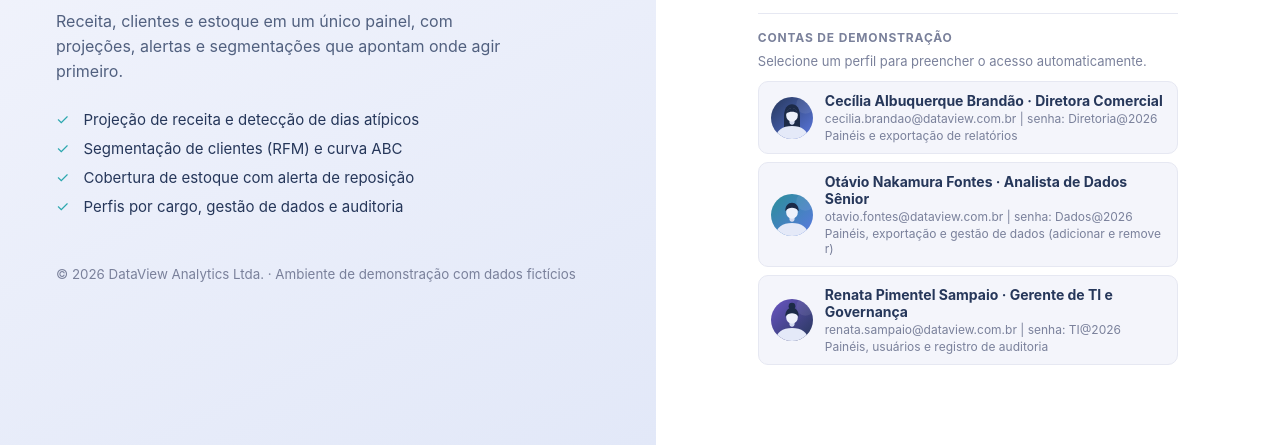
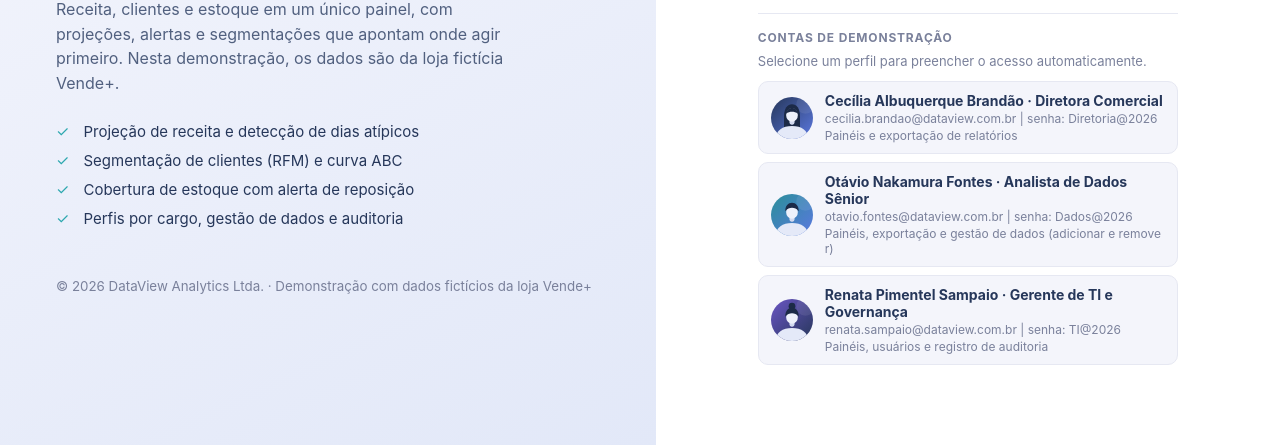
Before and after one commit to mafessy/Data-View, a plain HTML site: page index.html in a window 1280 px wide. Shown: the part 355-800 px from the top of the page. Drawn offline with Linux system fonts and the light colour scheme.

Commit message:
Update index.html

```diff
--- a/index.html
+++ b/index.html
@@ -11,7 +11,7 @@
   <title>
    DataView · Inteligência Comercial
   </title>
-  <meta content="DataView: painel de inteligência comercial com projeções, segmentação de clientes (RFM), curva ABC e alertas de estoque. Dados fictícios para demonstração." name="description"/>
+  <meta content="DataView: plataforma de inteligência comercial com projeções, segmentação RFM, curva ABC e alertas de estoque. Demonstração com dados fictícios da loja Vende+." name="description"/>
   <meta content="#26375a" name="theme-color"/>
   <link href="img/favicon.png" rel="icon" type="image/png"/>
   <link href="img/favicon.ico" rel="icon" type="image/x-icon"/>
@@ -19,7 +19,7 @@
   <link href="img/apple-touch-icon.png" rel="apple-touch-icon"/>
   <meta content="website" property="og:type"/>
   <meta content="DataView · Inteligência Comercial" property="og:title"/>
-  <meta content="Painel analítico de vendas com projeções, RFM, curva ABC e alertas de estoque (dados fictícios)." property="og:description"/>
+  <meta content="Plataforma DataView de análise comercial: demonstração com dados fictícios da loja Vende+." property="og:description"/>
   <meta content="img/og.png" property="og:image"/>
   <meta content="1200" property="og:image:width"/>
   <meta content="630" property="og:image:height"/>
@@ -39,7 +39,7 @@
      Inteligência comercial para decisões mais rápidas.
     </h2>
     <p>
-     Receita, clientes e estoque em um único painel, com projeções, alertas e segmentações que apontam onde agir primeiro.
+     Receita, clientes e estoque em um único painel, com projeções, alertas e segmentações que apontam onde agir primeiro. Nesta demonstração, os dados são da loja fictícia Vende+.
     </p>
     <ul class="feat">
      <li>
@@ -56,7 +56,7 @@
      </li>
     </ul>
     <small>
-     © 2026 DataView Analytics Ltda. · Ambiente de demonstração com dados fictícios
+     © 2026 DataView Analytics Ltda. · Demonstração com dados fictícios da loja Vende+
     </small>
    </aside>
    <div class="pane">
```
